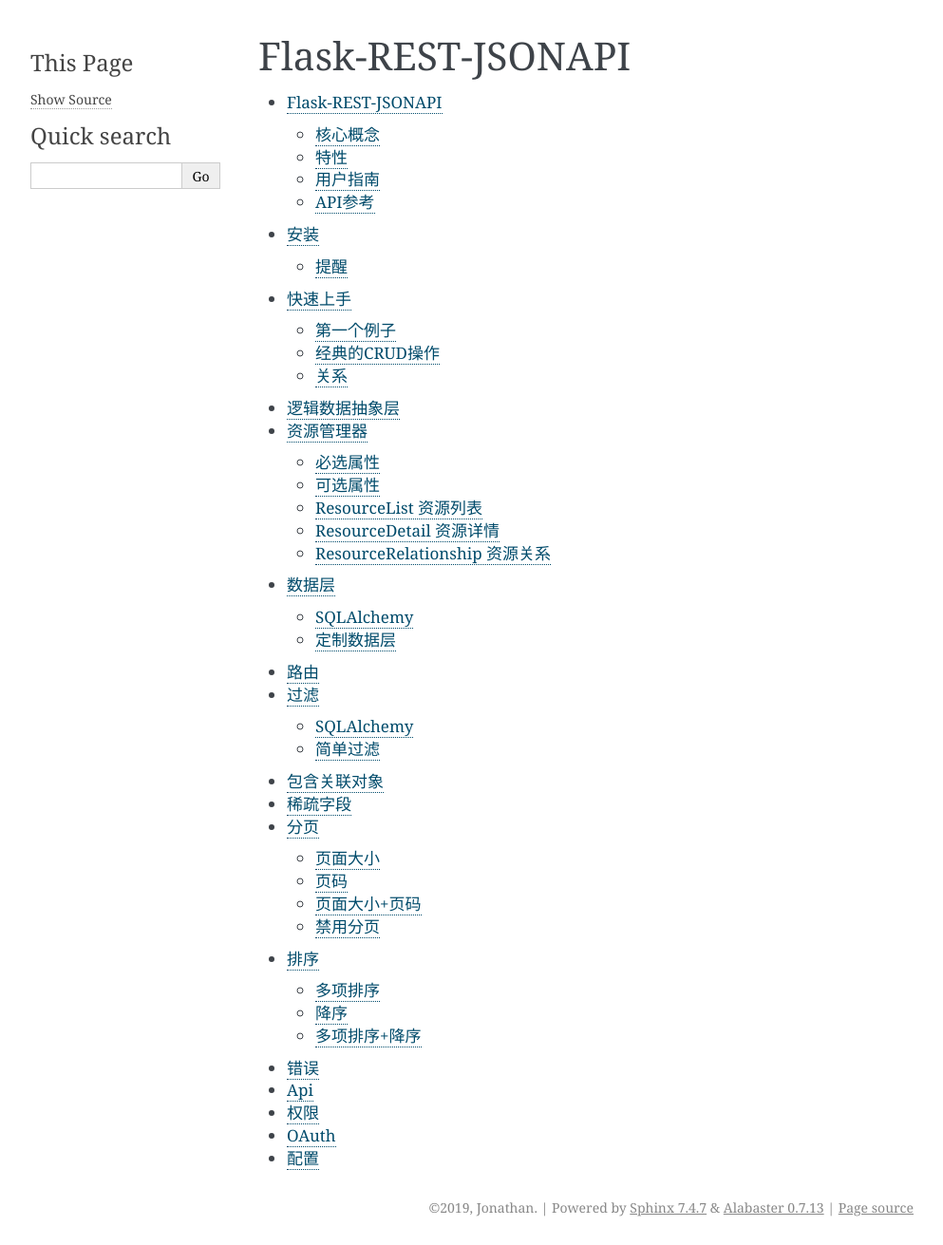
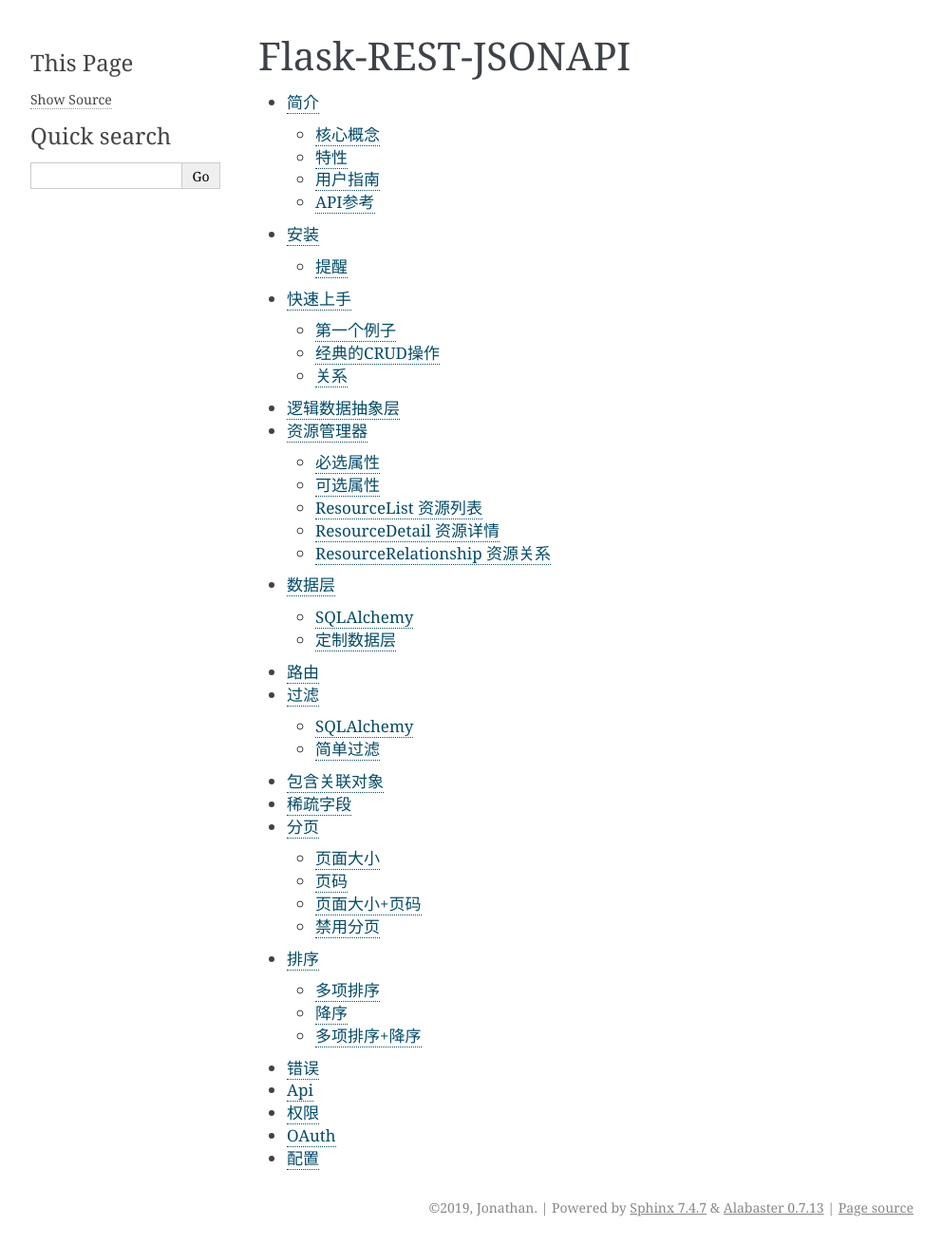
Before and after one commit to ShakeM/docs, a Sphinx documentation site: the page built from source/index.rst, in a window 1280 px wide. Shown: the whole page at 95% size, without its empty margins (148-1141 px from the left). Built offline with Sphinx 7.4.7, drawn with Linux system fonts in a browser that asks for light colours.

```diff
--- a/source/00-简介.md
+++ b/source/00-简介.md
@@ -1,4 +1,4 @@
-# Flask-REST-JSONAPI
+# 简介
 
 **Flask-REST-JSONAPI** 是一款快速构建REST API的Flask插件。框架在遵循**JSONAPI 1.0**规范的同时，保持着极强的灵活性。框架设计之初，就考虑到了生产环境的复杂性，所以在**Flask-REST-JSONAPI**中就引入了**逻辑数据抽象层**的概念，框架中叫做**Resource(资源)**。Resource可以通过**Data layer(数据层)**接入任何ORM框架或数据库。（译者注：逻辑数据对应的是物理数据，数据库储存的是物理数据，但有时API返回的数据，不能直接返回数据库的物理数据，需要进行逻辑加工后，才能返回给用户。）
 
```
